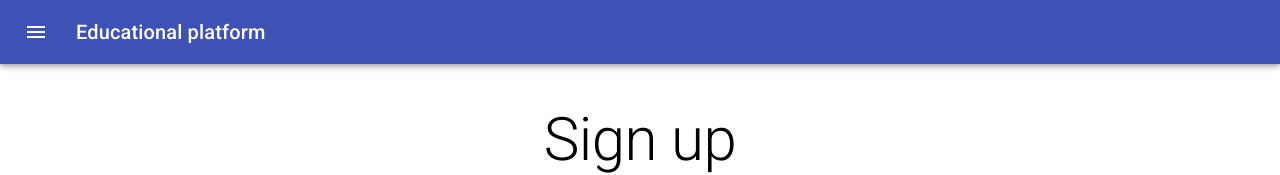
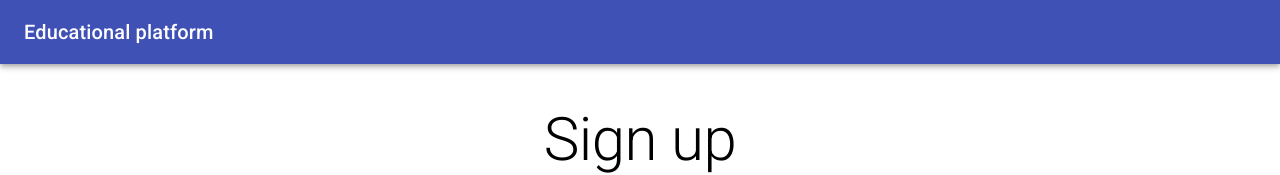
Before and after one commit to dbis-team/remote-study-client, a React (Create React App) app: page /registration in a window 1280 px wide. Shown: the top 175 px of the page. Built offline with nearby package versions, Linux system fonts and the light colour scheme.

Commit message:
Add app templates

```diff
--- a/src/App.tsx
+++ b/src/App.tsx
@@ -1,16 +1,20 @@
 import React from 'react';
-import Box from '@material-ui/core/Box';
+import { connect } from 'react-redux';
 
-import { RootRouter } from './routers';
-import { Navbar } from './components/Navbar';
-import { Footer } from './components/Footer';
+import AuthenticatedAppTemplate from 'templates/AuthenticatedAppTemplate';
+import UnAuthenticatedAppTemplate from 'templates/UnAuthenticatedAppTemplate';
+import { IGlobalStore } from 'types/interfaces/IGlobalStore';
 
-const App = () => (
-  <Box>
-    <Navbar />
-    <RootRouter />
-    <Footer />
-  </Box>
-);
+export interface IAppProps {
+  isUserAuthenticated?: boolean;
+}
 
-export default App;
+const App: React.FC<IAppProps> = ({ isUserAuthenticated }) => (isUserAuthenticated
+  ? <AuthenticatedAppTemplate />
+  : <UnAuthenticatedAppTemplate />);
+
+const mapStateToProps = (store: IGlobalStore): IAppProps => ({
+  isUserAuthenticated: store.isUserAuthenticated,
+});
+
+export default connect(mapStateToProps)(App);
--- a/src/components/RegistrationForm/index.tsx
+++ b/src/components/RegistrationForm/index.tsx
@@ -16,7 +16,7 @@ interface Props {
   onSubmit: (values: Values) => void;
 }
 
-export const RegistrationForm: React.FC<Props> = ({ onSubmit }) => (
+const RegistrationForm: React.FC<Props> = ({ onSubmit }) => (
   <Formik
     initialValues={{
       firstName: '',
@@ -108,3 +108,5 @@ export const RegistrationForm: React.FC<Props> = ({ onSubmit }) => (
     )}
   </Formik>
 );
+
+export default RegistrationForm;
--- a/src/pages/Registration/index.tsx
+++ b/src/pages/Registration/index.tsx
@@ -1,12 +1,28 @@
 import React from 'react';
+import { connect } from 'react-redux';
 import Box from '@material-ui/core/Box';
 
-import { RegistrationForm } from 'components/RegistrationForm';
+import RegistrationForm from 'components/RegistrationForm';
+import { actions as authActions } from 'store/reducers/isUserAuthenticated';
 
-const RegistrationPage: React.FC = () => (
-  <Box style={{ textAlign: 'center' }}>
-    <RegistrationForm onSubmit={console.info} />
-  </Box>
-);
+interface IRegistrationPageProps {
+  setUserAuthenticated: typeof authActions.setUserAuthenticated;
+}
 
-export { RegistrationPage };
+const RegistrationPage: React.FC<IRegistrationPageProps> = ({ setUserAuthenticated }) => {
+  const onSubmit = () => {
+    setUserAuthenticated(true);
+  };
+
+  return (
+    <Box style={{ textAlign: 'center' }}>
+      <RegistrationForm onSubmit={onSubmit} />
+    </Box>
+  );
+};
+
+const mapDispatchToProps = {
+  setUserAuthenticated: authActions.setUserAuthenticated,
+};
+
+export default connect(null, mapDispatchToProps)(RegistrationPage);
--- /dev/null
+++ b/src/routers/AuthenticateRouter.tsx
@@ -0,0 +1,19 @@
+import React from 'react';
+import { Switch, Route, Redirect } from 'react-router-dom';
+
+import * as routes from 'constants/routes';
+
+import DashboardPage from 'pages/Dashboard';
+
+const AuthenticatedRouter: React.FC = () => (
+  <Switch>
+    <Route path={routes.DASHBOARD_PATH}>
+      <DashboardPage />
+    </Route>
+    <Route path="*">
+      <Redirect to={routes.DASHBOARD_PATH} />
+    </Route>
+  </Switch>
+);
+
+export default AuthenticatedRouter;
--- a/src/routers/index.tsx
+++ b/src/routers/UnauthenticatedRouter.tsx
@@ -3,16 +3,12 @@ import { Switch, Route, Redirect } from 'react-router-dom';
 
 import * as routes from 'constants/routes';
 
-import { RegistrationPage } from 'pages/Registration';
-import DashboardPage from 'pages/Dashboard';
+import RegistrationPage from 'pages/Registration';
 
-const RootRouter: React.FC = () => (
+const UnauthenticatedRouter: React.FC = () => (
   <Switch>
     <Route path={routes.REGISTRATION_PATH}>
       <RegistrationPage />
-    </Route>
-    <Route path={routes.DASHBOARD_PATH}>
-      <DashboardPage />
     </Route>
     <Route>
       <Redirect to={routes.REGISTRATION_PATH} />
@@ -20,4 +16,4 @@ const RootRouter: React.FC = () => (
   </Switch>
 );
 
-export { RootRouter };
+export default UnauthenticatedRouter;
--- a/src/store/index.ts
+++ b/src/store/index.ts
@@ -1,11 +1,13 @@
 import { configureStore } from '@reduxjs/toolkit';
 import { initialStore } from './initialStore';
+
 import { reducer as userData } from './reducers/user';
+import { reducer as isUserAuthenticated } from './reducers/isUserAuthenticated';
 
 function initStore() {
   const store = configureStore({
     preloadedState: initialStore,
-    reducer: { userData },
+    reducer: { userData, isUserAuthenticated },
   });
 
   return store;
--- /dev/null
+++ b/src/store/reducers/isUserAuthenticated.ts
@@ -0,0 +1,13 @@
+import { createSlice, PayloadAction } from '@reduxjs/toolkit';
+
+const isUserAuthenticatedSlice = createSlice({
+  name: 'isUserAuthenticated',
+  initialState: false,
+  reducers: {
+    setUserAuthenticated: (state, action: PayloadAction<boolean>) => action.payload,
+  },
+});
+
+const { actions, reducer } = isUserAuthenticatedSlice;
+
+export { actions, reducer };
--- /dev/null
+++ b/src/templates/AuthenticatedAppTemplate/index.tsx
@@ -0,0 +1,16 @@
+import React from 'react';
+import { Box } from '@material-ui/core';
+
+import { Navbar } from 'components/Navbar';
+import { Footer } from 'components/Footer';
+import AuthenticateRouter from 'routers/AuthenticateRouter';
+
+const AuthenticatedAppTemplate: React.FC = () => (
+  <Box>
+    <Navbar showBurgerButton />
+    <AuthenticateRouter />
+    <Footer />
+  </Box>
+);
+
+export default AuthenticatedAppTemplate;
--- /dev/null
+++ b/src/templates/UnAuthenticatedAppTemplate/index.tsx
@@ -0,0 +1,16 @@
+import React from 'react';
+import { Box } from '@material-ui/core';
+
+import { Navbar } from 'components/Navbar';
+import { Footer } from 'components/Footer';
+import AuthenticateRouter from 'routers/UnauthenticatedRouter';
+
+const UnauthenticatedAppTemplate: React.FC = () => (
+  <Box>
+    <Navbar />
+    <AuthenticateRouter />
+    <Footer />
+  </Box>
+);
+
+export default UnauthenticatedAppTemplate;
--- a/src/types/interfaces/IGlobalStore.ts
+++ b/src/types/interfaces/IGlobalStore.ts
@@ -2,4 +2,5 @@ import { IUserPartialData } from './IUserData';
 
 export interface IGlobalStore {
     userData: IUserPartialData;
+    isUserAuthenticated?: boolean;
 }
```
Also changed, not shown: src/components/Navbar/index.tsx (+10 -1 lines).
